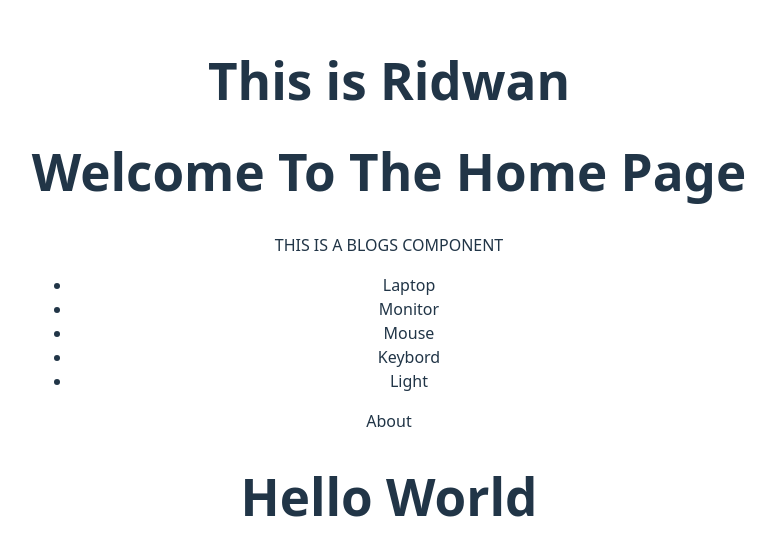
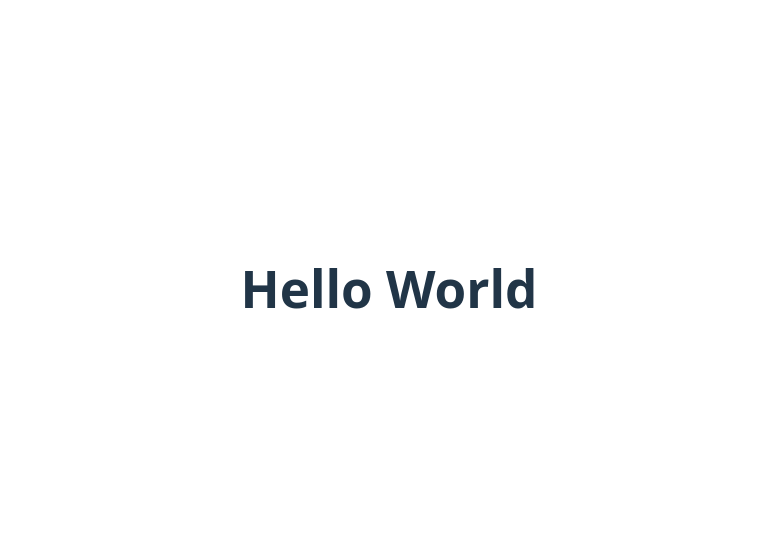
Before and after one commit to ridwanahmedxix/React-, a React (Vite) app in the folder Lesson/Lesson-1/: page / in a window 1280 px wide. Shown: the part 112-668 px from the top of the page, without its empty margins (251-1026 px from the left). Built offline with nearby package versions, Linux system fonts and the light colour scheme.

Commit message:
Some file delete and some update

```diff
--- a/Lesson/Lesson-1/src/App.jsx
+++ b/Lesson/Lesson-1/src/App.jsx
@@ -1,17 +1,7 @@
 import "./App.css";
-import Home from "./Home";
-import Products from "./Products";
-import Name from "./Name";
-import Blogs from "./Blogs";
-import About from "./About";
 function App() {
   return (
     <>
-      <Name></Name>
-      <Home></Home>
-      <Blogs></Blogs>
-      <Products></Products>
-      <About></About>
       <h1>Hello World </h1>
     </>
   );
--- a/Lesson/Lesson-1/src/Blogs.jsx
+++ /dev/null
@@ -1,7 +0,0 @@
-import React from "react";
-
-const Blogs = () => {
-  return <div>THIS IS A BLOGS COMPONENT</div>;
-};
-
-export default Blogs;
--- a/Lesson/Lesson-1/src/Home.jsx
+++ /dev/null
@@ -1,9 +0,0 @@
-function Home() {
-  return (
-    <div>
-      <h1>Welcome To The Home Page </h1>
-    </div>
-  );
-}
-
-export default Home;
--- a/Lesson/Lesson-1/src/Name.jsx
+++ /dev/null
@@ -1,9 +0,0 @@
-const Name = () => {
-  return (
-    <div>
-      <h1>This is Ridwan</h1>
-    </div>
-  );
-};
-
-export default Name;
--- a/Lesson/Lesson-1/src/Products.jsx
+++ /dev/null
@@ -1,17 +0,0 @@
-import React from "react";
-
-const Products = () => {
-  return (
-    <div>
-      <ul>
-        <li>Laptop</li>
-        <li>Monitor</li>
-        <li>Mouse</li>
-        <li>Keybord</li>
-        <li>Light</li>
-      </ul>
-    </div>
-  );
-};
-
-export default Products;
```
